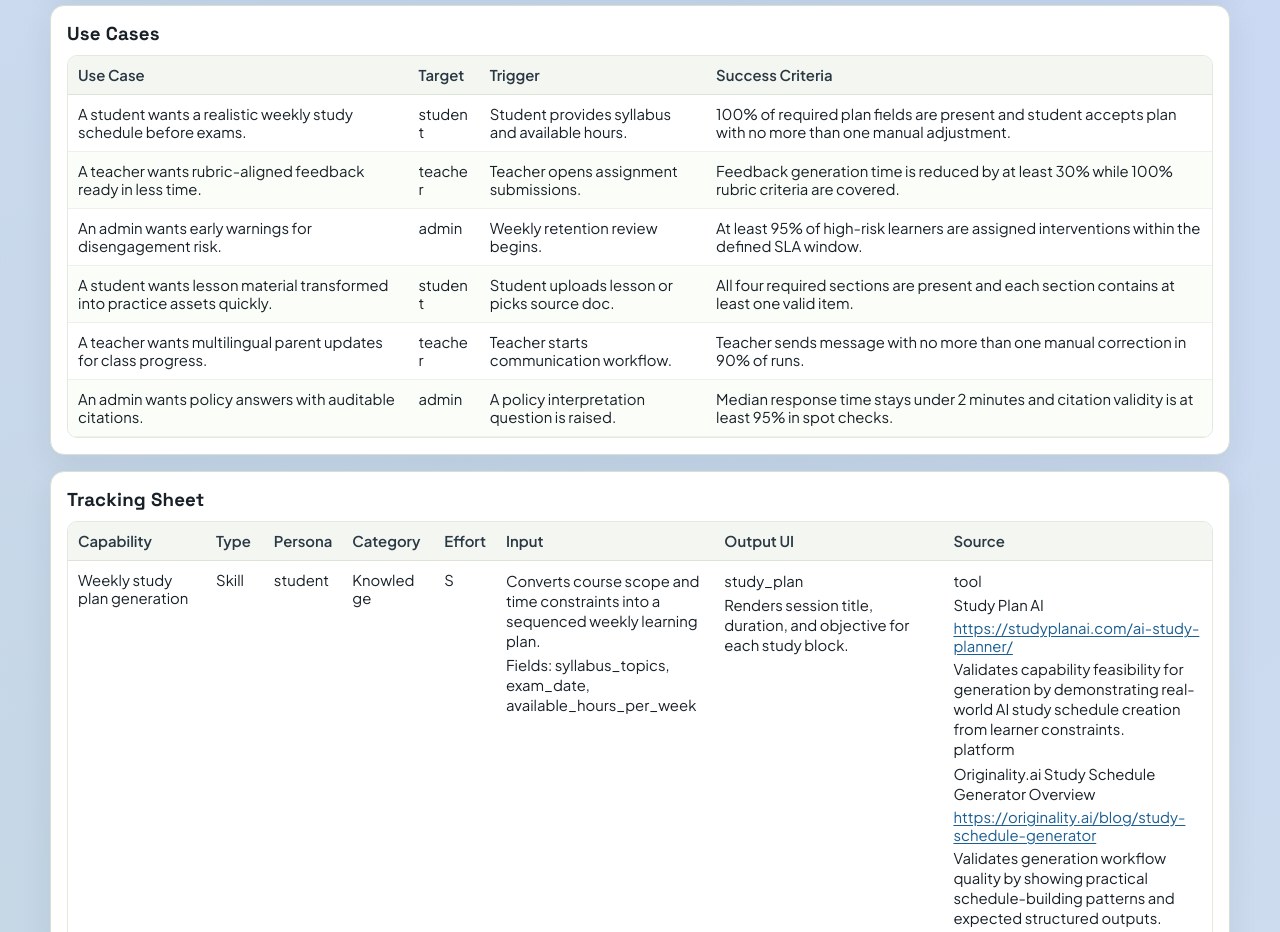
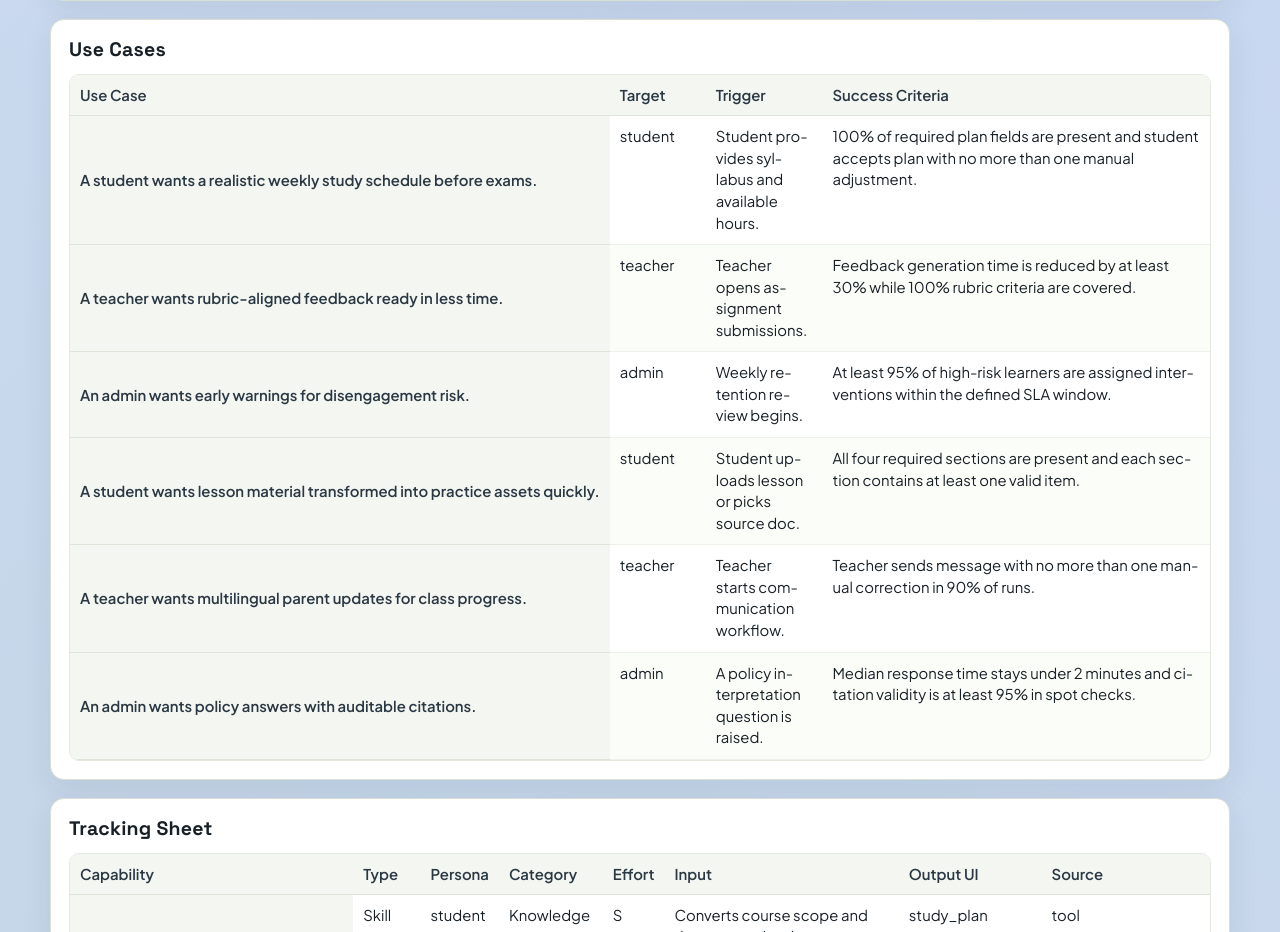
Before and after one commit to syed-waleed-ahmed/edu-velocity, a React (Vite) app: page / in a window 1280 px wide. Shown: the part 180-1112 px from the top of the page. Built offline with nearby package versions, Linux system fonts and the light colour scheme.

Commit message:
feat: enhance accessibility and improve table semantics across components

```diff
--- a/src/ui/App.tsx
+++ b/src/ui/App.tsx
@@ -7,7 +7,9 @@ import { PrototypeRunner } from "./components/PrototypeRunner";
 
 export default function App() {
   return (
-    <main className="app-shell">
+    <>
+      <a className="skip-link" href="#main-content">Skip to main content</a>
+      <main className="app-shell" id="main-content">
       <div className="app-container">
         <section className="panel hero-panel">
           <h1 className="section-title">EDU Suite Capability Velocity Explorer</h1>
@@ -22,19 +24,20 @@ export default function App() {
         <section className="panel">
           <h3 className="section-title">Use Cases</h3>
           <div className="table-wrap">
-            <table className="data-table">
+            <table className="data-table usecase-table" aria-label="Use cases by persona and trigger">
+              <caption className="sr-only">Use cases with target persona, workflow trigger, and success criteria</caption>
               <thead>
                 <tr>
-                  <th>Use Case</th>
-                  <th>Target</th>
-                  <th>Trigger</th>
-                  <th>Success Criteria</th>
+                  <th scope="col">Use Case</th>
+                  <th scope="col">Target</th>
+                  <th scope="col">Trigger</th>
+                  <th scope="col">Success Criteria</th>
                 </tr>
               </thead>
               <tbody>
                 {useCases.map((item) => (
                   <tr key={item.use_case}>
-                    <td>{item.use_case}</td>
+                    <th scope="row">{item.use_case}</th>
                     <td>{item.target}</td>
                     <td>{item.trigger}</td>
                     <td>{item.success_criteria}</td>
@@ -65,6 +68,7 @@ export default function App() {
           <PrototypeRunner />
         </section>
       </div>
-    </main>
+      </main>
+    </>
   );
 }
--- a/src/ui/components/CapabilityTable.tsx
+++ b/src/ui/components/CapabilityTable.tsx
@@ -62,26 +62,27 @@ export function CapabilityTable() {
       </div>
       <p className="metric-line">Showing {enriched.length} of {rows.length}</p>
       <div className="table-wrap">
-        <table className="data-table registry-table">
+        <table className="data-table registry-table" aria-label="Skills and MCP registry">
+          <caption className="sr-only">Capability registry with classification, scoring, dependencies, and setup requirements</caption>
           <thead>
             <tr>
-              <th>Skill/MCP</th>
-              <th>6C</th>
-              <th>Type</th>
-              <th>Persona</th>
-              <th>Use Cases Covered</th>
-              <th>Input -&gt; JSON -&gt; UI</th>
-              <th>Effort</th>
-              <th>Risks</th>
-              <th>Dependencies</th>
-              <th>Score (I/F/F)</th>
-              <th>Setup/Auth/Limits</th>
+              <th scope="col">Skill/MCP</th>
+              <th scope="col">6C</th>
+              <th scope="col">Type</th>
+              <th scope="col">Persona</th>
+              <th scope="col">Use Cases Covered</th>
+              <th scope="col">Input -&gt; JSON -&gt; UI</th>
+              <th scope="col">Effort</th>
+              <th scope="col">Risks</th>
+              <th scope="col">Dependencies</th>
+              <th scope="col">Score (I/F/F)</th>
+              <th scope="col">Setup/Auth/Limits</th>
             </tr>
           </thead>
           <tbody>
             {enriched.map((row) => (
               <tr key={row.capability_name}>
-                <td>{row.capability_name}</td>
+                <th scope="row">{row.capability_name}</th>
                 <td>{row.category}</td>
                 <td>{row.type}</td>
                 <td>{row.persona}</td>
--- a/src/ui/components/HelloWorldPanel.tsx
+++ b/src/ui/components/HelloWorldPanel.tsx
@@ -12,19 +12,20 @@ export function HelloWorldPanel() {
       <p className="output-label">Phase 3 Preview — Initial Validation</p>
       <p className="metric-line">Total runs: {results.length} | Captured issues: {issues.length}</p>
       <div className="table-wrap">
-        <table className="data-table">
+        <table className="data-table" aria-label="Hello world validation results">
+          <caption className="sr-only">Validation status, response times, and issue summary for shortlisted capabilities</caption>
           <thead>
             <tr>
-              <th>Capability</th>
-              <th>Status</th>
-              <th>Response Time (ms)</th>
-              <th>Issues</th>
+              <th scope="col">Capability</th>
+              <th scope="col">Status</th>
+              <th scope="col">Response Time (ms)</th>
+              <th scope="col">Issues</th>
             </tr>
           </thead>
           <tbody>
             {results.map((row) => (
               <tr key={row.capability_name}>
-                <td>{row.capability_name}</td>
+                <th scope="row">{row.capability_name}</th>
                 <td>{row.status}</td>
                 <td>{row.response_time_ms}</td>
                 <td>{row.issues_found.join(", ") || "none"}</td>
--- a/src/ui/components/ShortlistTable.tsx
+++ b/src/ui/components/ShortlistTable.tsx
@@ -8,20 +8,21 @@ export function ShortlistTable() {
     <section>
       <h3 className="section-title">Top 10 Shortlist</h3>
       <div className="table-wrap">
-        <table className="data-table">
+        <table className="data-table" aria-label="Top ten shortlisted capabilities by score">
+          <caption className="sr-only">Shortlist with score, rationale, and UI requirement flags</caption>
           <thead>
             <tr>
-              <th>Capability</th>
-              <th>Type</th>
-              <th>Score</th>
-              <th>Rationale</th>
-              <th>Requires UI</th>
+              <th scope="col">Capability</th>
+              <th scope="col">Type</th>
+              <th scope="col">Score</th>
+              <th scope="col">Rationale</th>
+              <th scope="col">Requires UI</th>
             </tr>
           </thead>
           <tbody>
             {rows.map((row) => (
               <tr key={row.capability_name}>
-                <td>{row.capability_name}</td>
+                <th scope="row">{row.capability_name}</th>
                 <td>{row.type}</td>
                 <td>{row.score}</td>
                 <td>{row.rationale}</td>
--- a/src/ui/components/TrackingTable.tsx
+++ b/src/ui/components/TrackingTable.tsx
@@ -8,23 +8,24 @@ export function TrackingTable() {
     <section>
       <h3 className="section-title">Tracking Sheet</h3>
       <div className="table-wrap">
-        <table className="data-table">
+        <table className="data-table" aria-label="Tracking sheet for selected EDU capabilities">
+          <caption className="sr-only">Tracking details including inputs, output UI, and evidence sources</caption>
           <thead>
             <tr>
-              <th>Capability</th>
-              <th>Type</th>
-              <th>Persona</th>
-              <th>Category</th>
-              <th>Effort</th>
-              <th>Input</th>
-              <th>Output UI</th>
-              <th>Source</th>
+              <th scope="col">Capability</th>
+              <th scope="col">Type</th>
+              <th scope="col">Persona</th>
+              <th scope="col">Category</th>
+              <th scope="col">Effort</th>
+              <th scope="col">Input</th>
+              <th scope="col">Output UI</th>
+              <th scope="col">Source</th>
             </tr>
           </thead>
           <tbody>
             {rows.map((row) => (
               <tr key={row.capability}>
-                <td>{row.capability}</td>
+                <th scope="row">{row.capability}</th>
                 <td>{row.type}</td>
                 <td>{row.persona}</td>
                 <td>{row.category}</td>
--- a/src/ui/styles.css
+++ b/src/ui/styles.css
@@ -12,10 +12,43 @@
   --code-bg: #111b2a;
   --code-text: #d5e7ff;
   --shadow-soft: 0 10px 30px rgba(15, 40, 55, 0.08);
+  --space-1: 8px;
+  --space-2: 12px;
+  --space-3: 16px;
+  --space-4: 20px;
 }
 
 * {
   box-sizing: border-box;
+}
+
+.sr-only {
+  position: absolute;
+  width: 1px;
+  height: 1px;
+  padding: 0;
+  margin: -1px;
+  overflow: hidden;
+  clip: rect(0, 0, 0, 0);
+  white-space: nowrap;
+  border: 0;
+}
+
+.skip-link {
+  position: absolute;
+  top: -40px;
+  left: 12px;
+  z-index: 1000;
+  background: #17384f;
+  color: #ffffff;
+  padding: 8px 10px;
+  border-radius: 8px;
+  text-decoration: none;
+  font-weight: 600;
+}
+
+.skip-link:focus {
+  top: 12px;
 }
 
 body {
@@ -39,7 +72,7 @@ h4 {
 
 .app-shell {
   min-height: 100vh;
-  padding: 24px 14px 40px;
+  padding: clamp(14px, 2.5vw, 24px) clamp(10px, 2vw, 16px) 40px;
 }
 
 .app-container {
@@ -47,14 +80,14 @@ h4 {
   width: min(1180px, 100%);
   margin: 0 auto;
   display: grid;
-  gap: 16px;
+  gap: clamp(10px, 1.8vw, 18px);
 }
 
 .panel {
   background: var(--panel-bg);
   border: 1px solid var(--panel-border);
   border-radius: 14px;
-  padding: 16px;
+  padding: clamp(12px, 2vw, 18px);
   box-shadow: var(--shadow-soft);
   min-width: 0;
 }
@@ -68,20 +101,25 @@ h4 {
 .hero-subtitle {
   margin: 0;
   color: var(--text-soft);
+  font-size: clamp(1rem, 2vw, 1.06rem);
+  max-width: 72ch;
 }
 
 .hero-architecture {
-  margin: 8px 0 0;
-  padding: 10px 12px;
+  margin: var(--space-2) 0 0;
+  padding: var(--space-2) 14px;
   border-radius: 10px;
   background: #f3faf7;
   border: 1px solid #d4ece1;
   color: #204339;
-  font-size: 0.95rem;
+  font-size: 0.97rem;
+  line-height: 1.45;
 }
 
 .section-title {
-  margin: 0 0 10px;
+  margin: 0 0 var(--space-2);
+  font-size: clamp(1.22rem, 1.4vw, 1.45rem);
+  line-height: 1.25;
 }
 
 .section-kicker {
@@ -104,6 +142,11 @@ h4 {
   min-width: 760px;
   border-collapse: collapse;
   font-size: 0.93rem;
+  table-layout: auto;
+}
+
+.usecase-table {
+  min-width: 860px;
 }
 
 .registry-table {
@@ -130,20 +173,46 @@ h4 {
   background: #f3f6f1;
   color: #2a3843;
   font-weight: 600;
-  padding: 10px;
+  padding: 11px 10px;
   border-bottom: 1px solid #dce4d8;
   white-space: nowrap;
+  position: sticky;
+  top: 0;
+  z-index: 2;
 }
 
 .data-table td {
   padding: 10px;
   border-bottom: 1px solid #edf1ea;
   vertical-align: top;
-  overflow-wrap: anywhere;
+  overflow-wrap: break-word;
+  word-break: normal;
+  hyphens: auto;
+  line-height: 1.45;
+}
+
+.usecase-table th:nth-child(2),
+.usecase-table td:nth-child(2) {
+  width: 96px;
+  white-space: nowrap;
+}
+
+.usecase-table th:nth-child(1),
+.usecase-table td:nth-child(1) {
+  width: 30%;
+}
+
+.usecase-table th:nth-child(4),
+.usecase-table td:nth-child(4) {
+  width: 34%;
 }
 
 .data-table tbody tr:nth-child(even) {
   background: #fbfdf9;
+}
+
+.data-table tbody tr:hover {
+  background: #f0f6ff;
 }
 
 .registry-table tbody tr:nth-child(even) td:first-child {
@@ -163,7 +232,7 @@ h4 {
   font: inherit;
   border-radius: 9px;
   border: 1px solid #cad6ce;
-  padding: 8px 10px;
+  padding: 9px 11px;
 }
 
 .input,
@@ -184,6 +253,14 @@ h4 {
   background: #115942;
 }
 
+a:focus-visible,
+button:focus-visible,
+input:focus-visible,
+select:focus-visible {
+  outline: 3px solid #1f6cc6;
+  outline-offset: 2px;
+}
+
 .prototype-input {
   flex: 1 1 22rem;
   min-width: 0;
@@ -195,6 +272,18 @@ h4 {
   margin-top: 12px;
 }
 
+@media (min-width: 1100px) {
+  .prototype-output-grid {
+    grid-template-columns: repeat(2, minmax(0, 1fr));
+    align-items: start;
+  }
+
+  .prototype-output-grid .output-label,
+  .prototype-output-grid .inspector {
+    grid-column: 1 / -1;
+  }
+}
+
 .summary-block {
   margin: 0;
   color: var(--text-main);
@@ -204,12 +293,14 @@ h4 {
 .output-label {
   margin: 2px 0 0;
   font-weight: 600;
-  color: #29443a;
+  color: #1c3f33;
+  font-size: 0.95rem;
 }
 
 .metric-line {
   margin: 0 0 10px;
   color: var(--text-soft);
+  line-height: 1.4;
 }
 
 .flashcard-grid {
@@ -270,7 +361,7 @@ h4 {
 
 .source-line {
   color: var(--text-main);
-  line-height: 1.35;
+  line-height: 1.4;
 }
 
 .source-link {
@@ -322,6 +413,10 @@ h4 {
     min-width: 680px;
   }
 
+  .usecase-table {
+    min-width: 760px;
+  }
+
   .metric-line {
     font-size: 0.9rem;
   }
@@ -355,7 +450,7 @@ h4 {
   }
 
   .section-title {
-    font-size: 1rem;
+    font-size: 1.02rem;
   }
 
   .hero-architecture {
@@ -368,6 +463,10 @@ h4 {
     min-width: 620px;
   }
 
+  .usecase-table {
+    min-width: 700px;
+  }
+
   .registry-table {
     min-width: 980px;
   }
```
